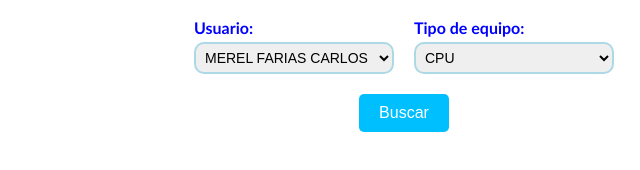
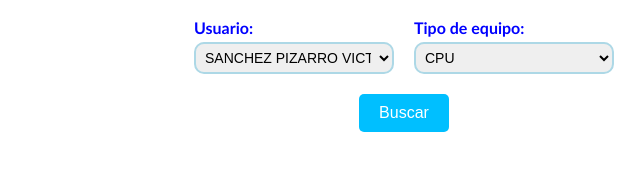
Before and after one commit to admin-personal/inventario_UFT, a plain HTML site: page index.html in a window 1280 px wide. Shown: the part 212-382 px from the top of the page, 236-876 px from the left. Drawn offline with Linux system fonts and the light colour scheme.

Commit message:
index.html

```diff
--- a/index.html
+++ b/index.html
@@ -179,7 +179,7 @@
     <div class="form-group">
       <label for="user">Usuario:</label>
       <select id="user">
-    <option value="MEREL FARIAS CARLOS ENRIQUE">MEREL FARIAS CARLOS ENRIQUE</option>
+    <option value="SANCHEZ PIZARRO VICTOR ENMANUEL">SANCHEZ PIZARRO VICTOR ENMANUEL</option>
     <option value="SILVA RETO TANIA ELIZABETH">SILVA RETO TANIA ELIZABETH</option>
     <option value="ULLOA MEZA EDSON MARTIN">ULLOA MEZA EDSON MARTIN</option>
     <option value="PEDRO ARÉVALO RÍOS">PEDRO ARÉVALO RÍOS</option>
```
